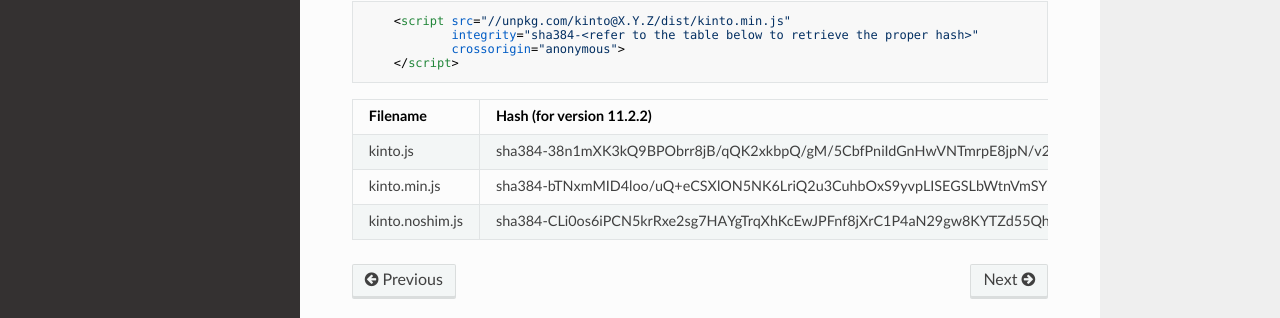
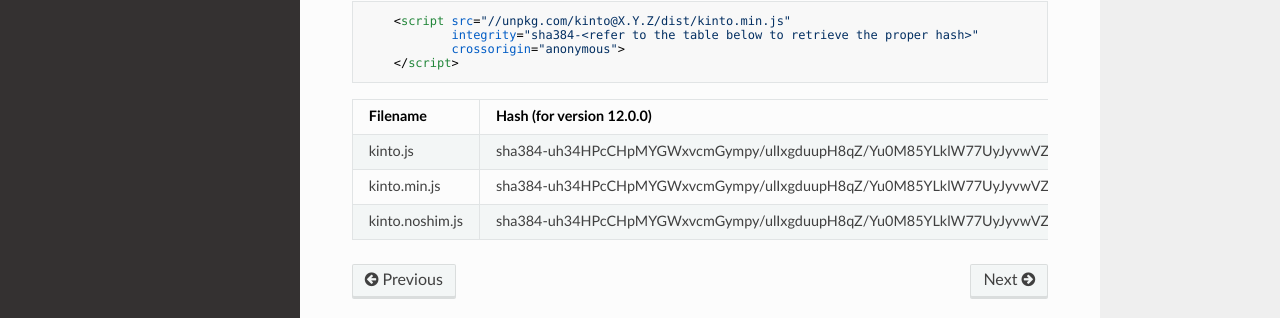
Before and after one commit to Kinto/kinto.js, an MkDocs documentation site: the page built from docs/installation.md, in a window 1280 px wide and 1323 px high. Shown: the part 930-1248 px from the top of the window. Built offline with MkDocs 1.6.1, drawn with Linux system fonts in a browser that asks for light colours; nearby versions of some CDN libraries; old or Windows-style settings are respelled for this version of MkDocs.

Commit message:
Update SRIs

````diff
--- a/docs/installation.md
+++ b/docs/installation.md
@@ -36,8 +36,8 @@
             crossorigin="anonymous">
     </script>
 ```
-| Filename                | Hash (for version 11.2.2)                                               |
+| Filename                | Hash (for version 12.0.0)                                               |
 |-------------------------|-------------------------------------------------------------------------|
-| kinto.js                | sha384-38n1mXK3kQ9BPObrr8jB/qQK2xkbpQ/gM/5CbfPniIdGnHwVNTmrpE8jpN/v2+v0 |
-| kinto.min.js            | sha384-bTNxmMID4loo/uQ+eCSXlON5NK6LriQ2u3CuhbOxS9yvpLISEGSLbWtnVmSY2gM6 |
-| kinto.noshim.js         | sha384-CLi0os6iPCN5krRxe2sg7HAYgTrqXhKcEwJPFnf8jXrC1P4aN29gw8KYTZd55Qhu |
+| kinto.js                | sha384-uh34HPcCHpMYGWxvcmGympy/ulIxgduupH8qZ/Yu0M85YLklW77UyJyvwVZkNHk8 |
+| kinto.min.js            | sha384-uh34HPcCHpMYGWxvcmGympy/ulIxgduupH8qZ/Yu0M85YLklW77UyJyvwVZkNHk8 |
+| kinto.noshim.js         | sha384-uh34HPcCHpMYGWxvcmGympy/ulIxgduupH8qZ/Yu0M85YLklW77UyJyvwVZkNHk8 |
````
